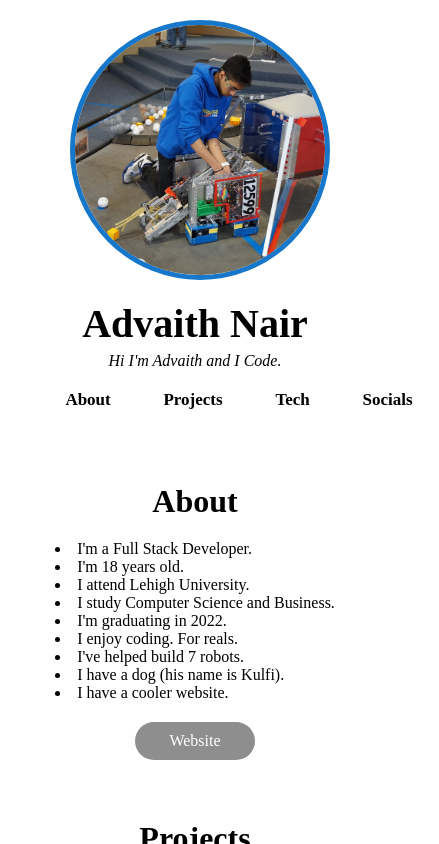
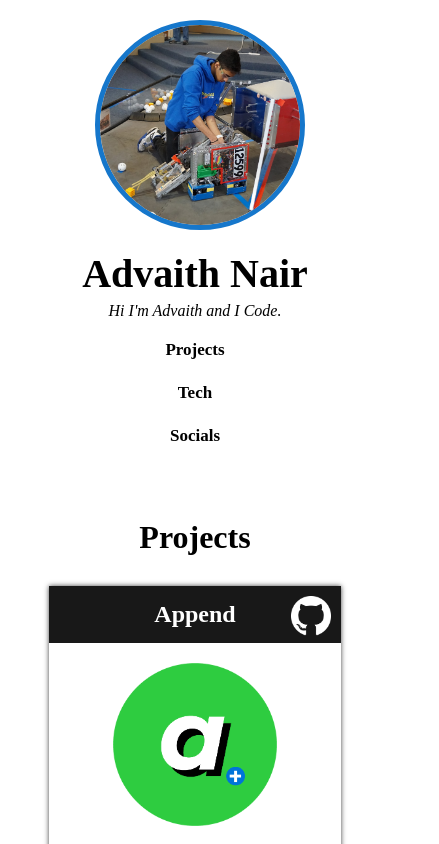
Before and after one commit to AdvaithNair/advaithnair.github.io, a React (Create React App) app: page /code in a window 390 px wide. Shown: the top 844 px of the page, 439 px wide, since content can reach past the window. Built offline with nearby package versions, Linux system fonts and the light colour scheme; a web font is replaced by a local one.

Commit message:
added about page to main nav and made code page nav responsive

```diff
--- a/src/App.css
+++ b/src/App.css
@@ -147,7 +147,10 @@ body, html {
 nav {
     overflow: hidden;
     display: flex;
-    width: 400px;
+    flex-direction: row;
+    justify-content: space-around;
+    flex-flow: wrap;
+    max-width: 400px;
     margin: 0 auto;
 }
 
@@ -324,6 +327,12 @@ nav a.active {
     }
 }
 
+@media screen and (max-width: 1000px) {
+    .project-box {
+        width: 90%;
+    }
+}
+
 @media screen and (max-width: 675px) {
     .main-title h1 {
         padding: 20px;
@@ -331,7 +340,7 @@ nav a.active {
 }
 
 @media screen and (max-width: 600px) {
-    .skill-box, .stack-box, .project-box {
+    .skill-box, .stack-box {
         width: 90%;
     }
     .social-box {
@@ -346,4 +355,11 @@ nav a.active {
     .main-title {
         width: 100%;
     }
+    nav {
+        max-width: 100px;
+    }
+    .header-img, .header-img-container {
+        width: 200px;
+        height: 200px;
+    }
 }
--- a/src/components/Header.tsx
+++ b/src/components/Header.tsx
@@ -14,7 +14,6 @@ const Header: React.FC = () => {
         <i>Hi I'm Advaith and I Code.</i>
       </p>
       <nav>
-        <a href="#about">About</a>
         <a href="#projects">Projects</a>
         <a href="#tech">Tech</a>
         <a href="#socials">Socials</a>
--- a/src/pages/Code.tsx
+++ b/src/pages/Code.tsx
@@ -1,7 +1,6 @@
 import React from "react";
 import "../App.css";
 import Header from "../components/Header";
-import About from "../components/About";
 import Tech from "../components/Tech";
 import Projects from "../components/Projects";
 import Socials from "../components/Socials";
@@ -13,7 +12,6 @@ const Code: React.FC = () => {
     <div>
       <div className="App">
         <Header />
-        <About />
         <Projects />
         <Tech />
         <Socials />
--- a/src/pages/Main.tsx
+++ b/src/pages/Main.tsx
@@ -12,6 +12,9 @@ const Main: React.FC = () => {
         </div>
       </div>
       <div className="menu-container">
+        <div className="menu-item">
+          <p>About</p>
+        </div>
         <div className="menu-item" onClick={() => history.push("/code")}>
           <p>Code</p>
         </div>
```
